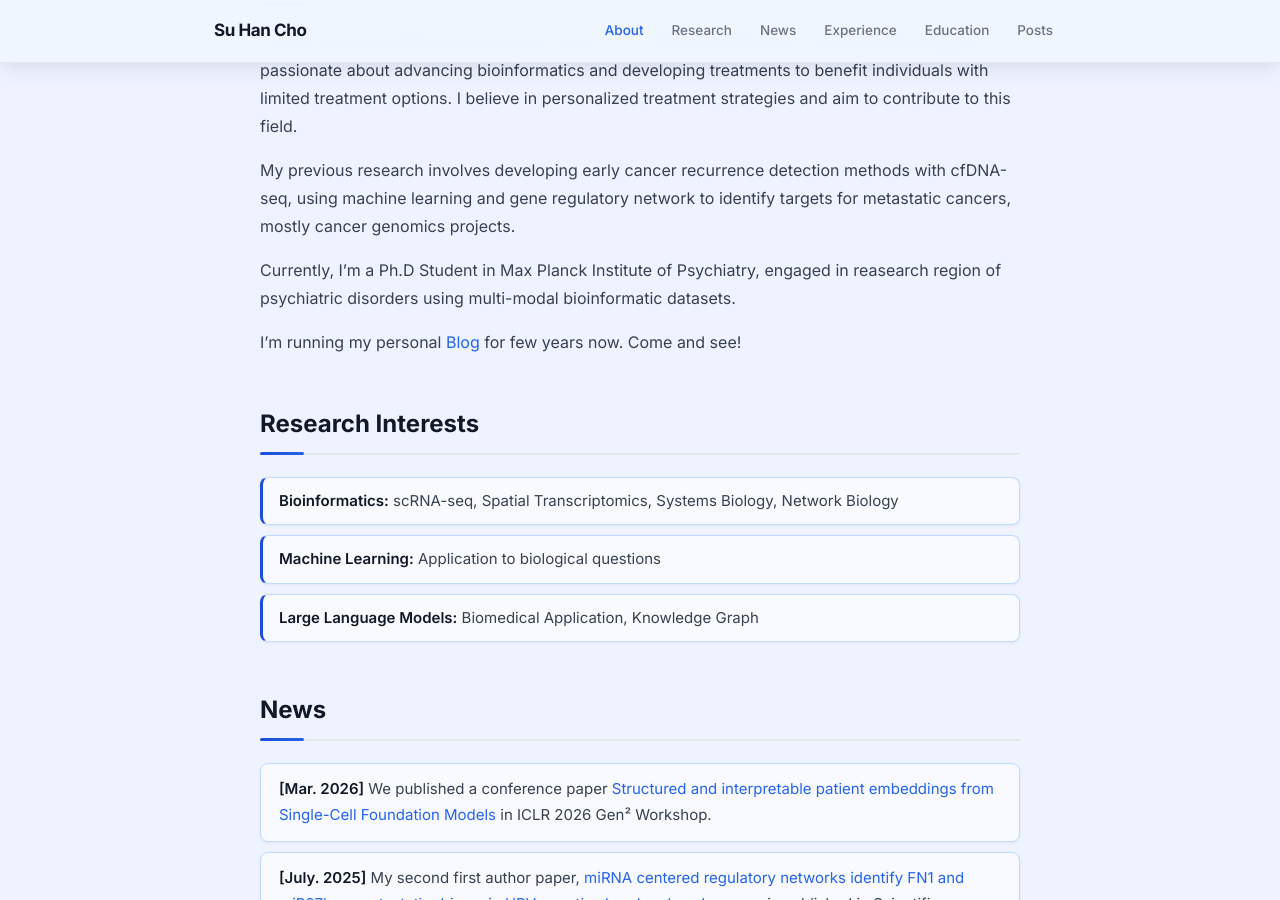
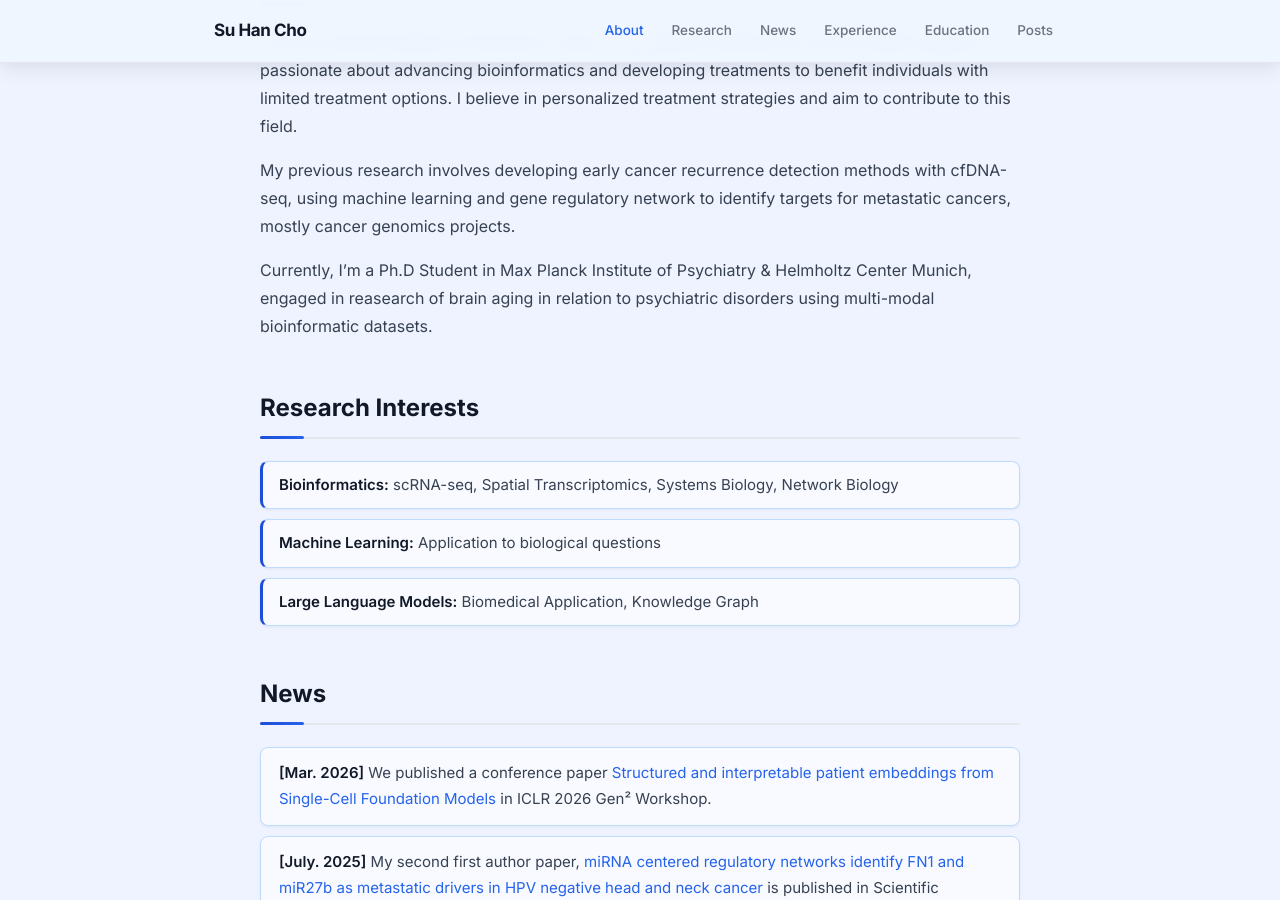
Before and after one commit to SuhanC/suhanc.github.io, a Jekyll site: the page built from index.md, in a window 1280 px wide and 900 px high, scrolled down 559 px. Built offline with Jekyll 4.4.1, drawn with Linux system fonts in a browser that asks for light colours; nearby versions of some CDN libraries; a style sheet for code colours, icons or effects is not loaded; our own code applies the rules of GitHub Pages for plain Markdown files.

Commit message:
Update index.md

```diff
--- a/index.md
+++ b/index.md
@@ -8,9 +8,7 @@ I want to decode disease mechanisms using computational methods for human health
 
 My previous research involves developing early cancer recurrence detection methods with cfDNA-seq, using machine learning and gene regulatory network to identify targets for metastatic cancers, mostly cancer genomics projects.
 
-Currently, I'm a Ph.D Student in Max Planck Institute of Psychiatry, engaged in reasearch region of psychiatric disorders using multi-modal bioinformatic datasets.
-
-I'm running my personal [Blog](http://suhansreisen.com/) for few years now. Come and see!
+Currently, I'm a Ph.D Student in Max Planck Institute of Psychiatry & Helmholtz Center Munich, engaged in reasearch of brain aging in relation to psychiatric disorders using multi-modal bioinformatic datasets.
 
 ## Research Interests
 
```
